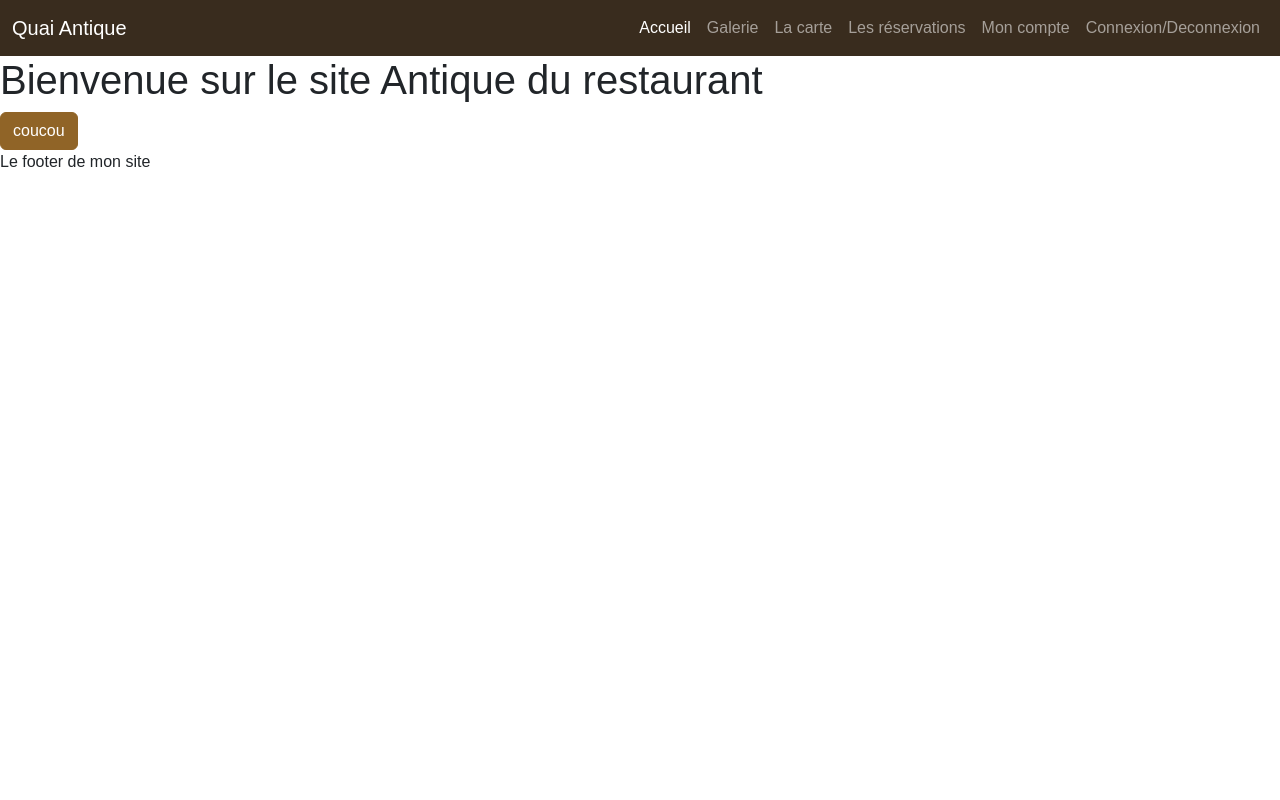
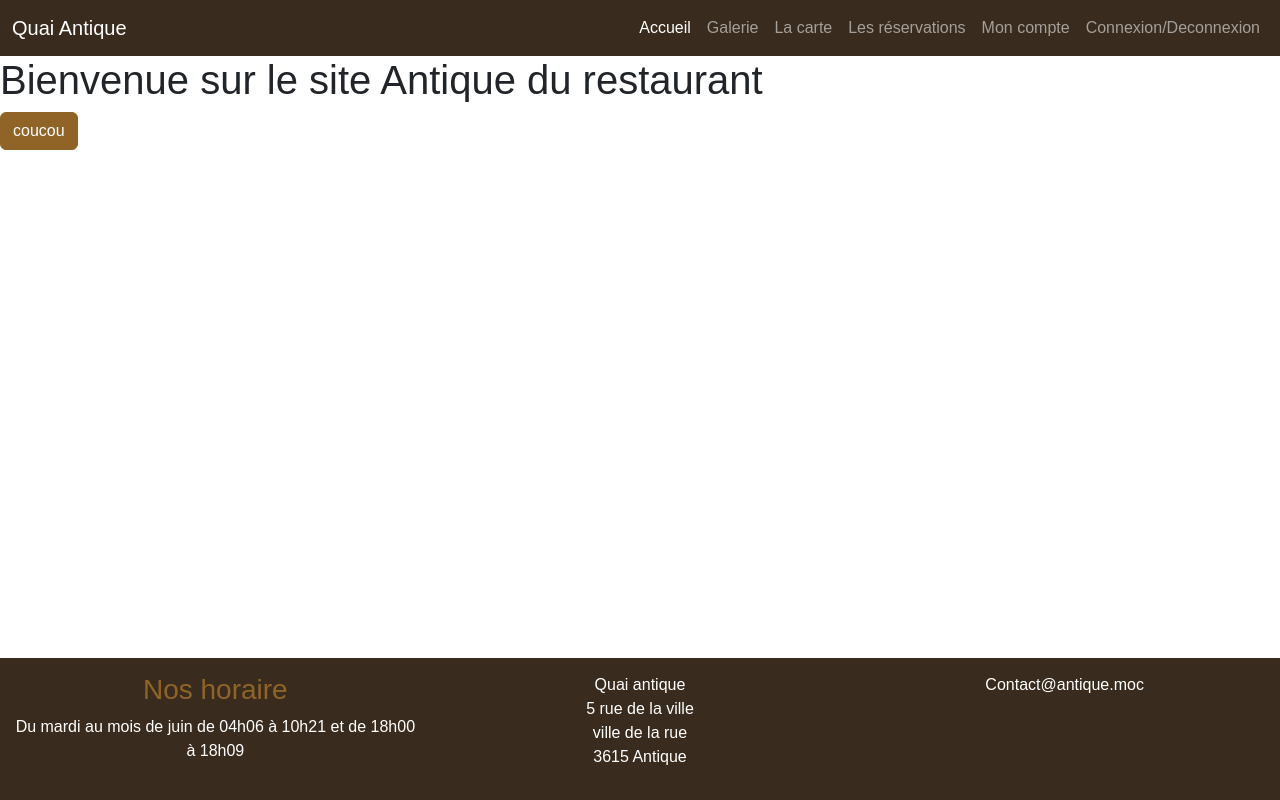
Before and after one commit to Gravelle68/Front, a website with bundled scripts: page index.html in a window 1280 px wide. Built offline with nearby package versions, Linux system fonts and the light colour scheme; files whose address does not match are found by name; a web font is replaced by a local one.

Commit message:
Add footer

```diff
--- a/index.html
+++ b/index.html
@@ -52,7 +52,24 @@
         <!-- Le contenue de la page sera injecté ici -->
     </main>
 
-    <footer>Le footer de mon site</footer>
+    <footer class="bg-dark text-white text-center footer">
+        <div class="row">
+            <div class="col-12 col-lg-4">
+                <h3 class="text-primary">Nos horaire</h3>
+                <p>Du mardi au mois de juin  de 04h06 à 10h21 et de 18h00 à 18h09</p>
+            </div>
+            <div class="col-6 col-lg-4">
+                <p>Quai antique <br/>
+                5 rue de la ville <br/>
+                ville de la rue <br/>
+                3615 Antique <br/>
+                </p>
+            </div>
+            <div class="col-6 col-lg-4">
+                <p>Contact@antique.moc</p>
+            </div>
+        </div>
+    </footer>
 
     <script type="module" src="Router/router.js"></script>
     <script src="node_modules/bootstrap/dist/js/bootstrap.bundle.min.js"></script>
--- a/scss/main.scss
+++ b/scss/main.scss
@@ -1,2 +1,17 @@
 @import url("/node_modules/bootstrap-icons/font/bootstrap-icons.css");
 @import 'custom';
+
+html{
+    position: relative;
+    min-height: 100%;
+}
+
+main{
+    margin-bottom: 250px;
+}
+footer.footer{
+    padding: 15px;
+    position: absolute;
+    bottom: 0;
+    width: 100%;
+}
```
Also changed, not shown: scss/main.css, 1 other file.
